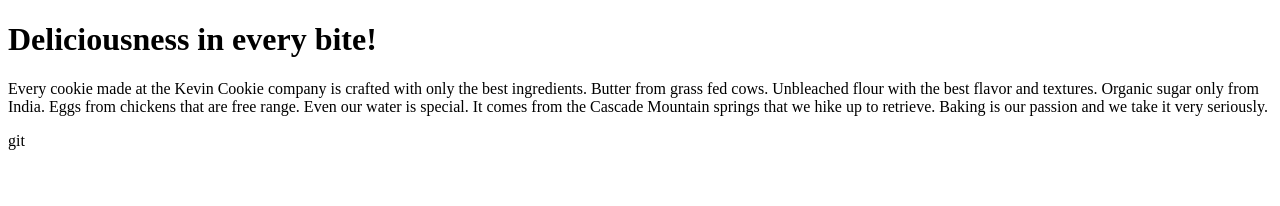
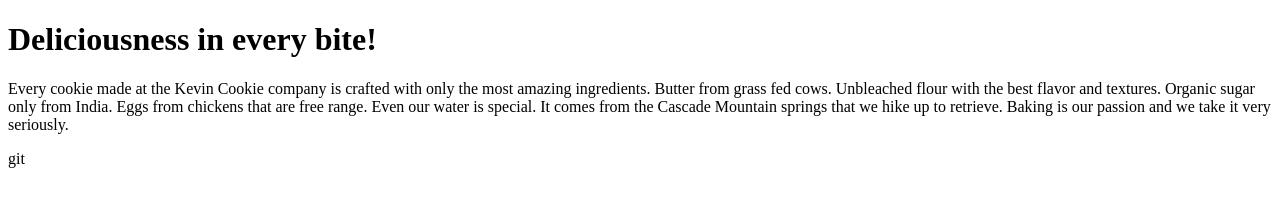
Before and after one commit to codermanns/gitExample, a plain HTML site: page index.htm in a window 1280 px wide. Drawn offline with Linux system fonts and the light colour scheme.

Commit message:
update index text

```diff
--- a/index.htm
+++ b/index.htm
@@ -3,7 +3,7 @@
 <body>
 
 <h1>Deliciousness in every bite!</h1>
-<p>Every cookie made at the Kevin Cookie company is crafted with only the best ingredients. Butter from grass fed cows. Unbleached flour with the best flavor and textures. Organic sugar only from India. Eggs from chickens that are free range. Even our water is special. It comes from the Cascade Mountain springs that we hike up to retrieve. Baking is our passion and we take it very seriously.</p>git
+<p>Every cookie made at the Kevin Cookie company is crafted with only the most amazing ingredients. Butter from grass fed cows. Unbleached flour with the best flavor and textures. Organic sugar only from India. Eggs from chickens that are free range. Even our water is special. It comes from the Cascade Mountain springs that we hike up to retrieve. Baking is our passion and we take it very seriously.</p>git
 
 </body>
 </html>
```
